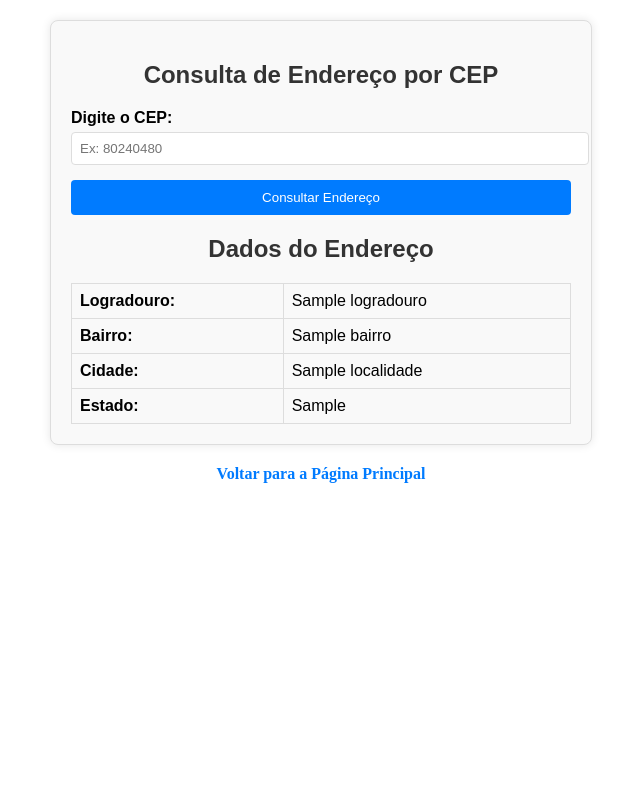
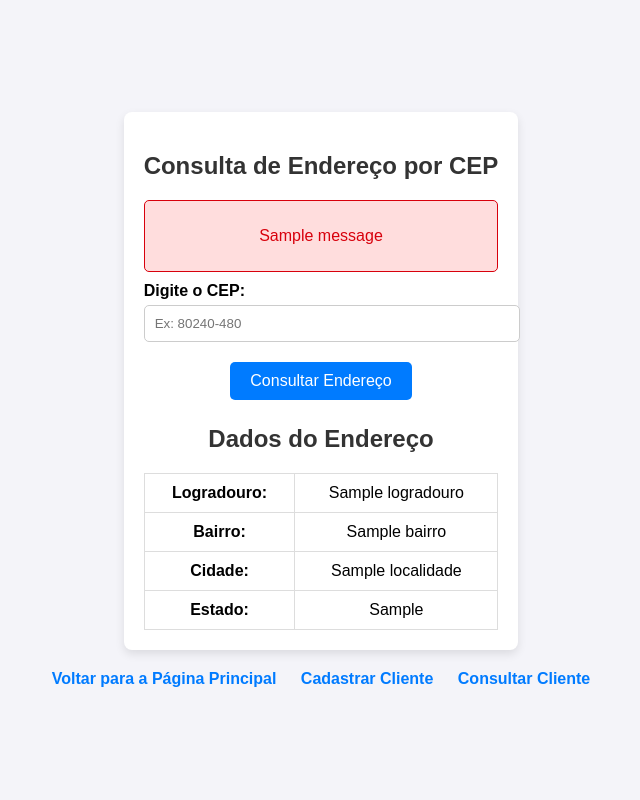
Before and after one commit to JvrCandido/Challenge-PY, a Flask app: template templates/consulta_cep.html in a window 1280 px wide. Shown: the whole page, without its empty margins (319-959 px from the left). Run offline with Flask 3, Linux system fonts and the light colour scheme; the template is opened without the code that fills it: most values are stand-ins (such as "Sample title", 1, 10 or a date in 2020); one stand-in notice (Sample message) is shown.

Commit message:
melhorias

```diff
--- a/app.py
+++ b/app.py
@@ -2,7 +2,7 @@ import re
 import json
 import cx_Oracle
 import requests
-from flask import Flask, render_template, request, redirect, url_for
+from flask import Flask, render_template, request, redirect, url_for, flash
 
 DB_USER = 'RM557129'
 DB_PASSWORD = '100306'
@@ -13,6 +13,7 @@ DB_SERVICE = 'ORCL'
 dsn = cx_Oracle.makedsn(DB_HOST, DB_PORT, service_name=DB_SERVICE)
 
 app = Flask(__name__)
+app.secret_key = 'sua_chave_secreta'  # Necessária para usar flash messages
 
 def conectar_bd():
     try:
@@ -45,6 +46,7 @@ def cadastrar_cliente():
 
         email = request.form['email']
         senha = request.form['senha']
+        cep = request.form['cep']  # Captura o CEP do formulário
 
         if not validar_email(email):
             print("Email inválido.")
@@ -57,8 +59,8 @@ def cadastrar_cliente():
         if connection:
             try:
                 cursor = connection.cursor()
-                cursor.execute("""INSERT INTO t_as_cliente (id_nome, id_email, cd_senha, pcd, idoso) VALUES (:1, :2, :3, :4, :5)""",
-                               (nome, email, senha, pcd, idoso))
+                cursor.execute("""INSERT INTO T_AS_CLIENTE (id_nome, id_email, cd_senha, cd_cep, pcd, idoso) VALUES (:1, :2, :3, :4, :5, :6)""",
+                               (nome, email, senha, cep, pcd, idoso))
                 connection.commit()
                 print("Cliente cadastrado com sucesso.")
             except cx_Oracle.DatabaseError as e:
@@ -76,45 +78,37 @@ def cadastrar_cliente():
 @app.route('/consultar_cliente', methods=['GET'])
 def consultar_cliente():
     email = request.args.get('email')
+    print(f"Consultando cliente com email: {email}")  # Para debugging
     connection = conectar_bd()
     if connection:
         cursor = connection.cursor()
-        cursor.execute("""SELECT id_nome, id_email, pcd, idoso FROM t_as_cliente WHERE id_email = :1""", (email,))
+        cursor.execute("""SELECT id_nome, id_email, cd_cep, pcd, idoso FROM T_AS_CLIENTE WHERE id_email = :1""", (email,))
         cliente = cursor.fetchone()
         cursor.close()
         connection.close()
 
+        print(f"Cliente encontrado: {cliente}")  # Para ver o que foi retornado
+
         if cliente:
-            exportar_cliente_para_json(cliente)
-            return json.dumps({
-                "nome": cliente[0],
-                "email": cliente[1],
-                "pcd": cliente[2],
-                "idoso": cliente[3]
-            })
-        return "Cliente não encontrado.", 404
+            return render_template('consultar_cliente.html', cliente=cliente)
+        return render_template('consultar_cliente.html', cliente=None)
     return "Erro de conexão com o banco de dados.", 500
 
-def exportar_cliente_para_json(cliente):
-    with open(f"{cliente[1]}.json", 'w') as json_file:
-        json.dump({
-            "nome": cliente[0],
-            "email": cliente[1],
-            "pcd": cliente[2],
-            "idoso": cliente[3]
-        }, json_file)
 
 @app.route('/consulta_cep', methods=['GET'])
 def consulta_cep():
     cep = request.args.get('cep')
-    response = requests.get(f'https://viacep.com.br/ws/{cep}/json/')
-    if response.status_code == 200:
-        dados_endereco = response.json()
-        if "erro" not in dados_endereco:
-            return json.dumps(dados_endereco)
+    dados_endereco = None
+
+    if cep:
+        response = requests.get(f"https://viacep.com.br/ws/{cep}/json/")
+
+        if response.status_code == 200:
+            dados_endereco = response.json()
         else:
-            return "CEP não encontrado.", 404
-    return "Erro ao consultar o CEP.", 500
+            flash("Erro ao consultar o CEP. Verifique se o CEP está correto.", "error")
+
+    return render_template('consulta_cep.html', dados_endereco=dados_endereco)
 
 if __name__ == '__main__':
     app.run(debug=True)
--- a/templates/consulta_cep.html
+++ b/templates/consulta_cep.html
@@ -1,85 +1,138 @@
 <!DOCTYPE html>
 <html lang="pt-br">
+
 <head>
     <meta charset="UTF-8">
     <title>Consulta de Endereço</title>
     <style>
+        body {
+            font-family: Arial, sans-serif;
+            background-color: #f4f4f9;
+            display: flex;
+            flex-direction: column;
+            justify-content: center;
+            align-items: center;
+            min-height: 100vh;
+            margin: 0;
+        }
+
         .container {
             max-width: 500px;
-            margin: 20px auto;
-            font-family: Arial, sans-serif;
-            border: 1px solid #ddd;
+            padding: 20px;
+            background-color: #ffffff;
             border-radius: 8px;
-            padding: 20px;
-            box-shadow: 0px 0px 10px rgba(0, 0, 0, 0.1);
-            background-color: #f9f9f9;
+            box-shadow: 0 4px 10px rgba(0, 0, 0, 0.1);
+            text-align: center;
         }
+
         h2 {
-            text-align: center;
             color: #333;
+            margin-bottom: 20px;
         }
+
         .form-group {
-            display: flex;
-            flex-direction: column;
             margin-bottom: 15px;
+            text-align: left;
         }
+
         label {
             font-weight: bold;
             margin-bottom: 5px;
+            display: block;
         }
+
         input[type="text"] {
-            padding: 8px;
-            border-radius: 4px;
-            border: 1px solid #ddd;
             width: 100%;
+            padding: 10px;
+            border-radius: 5px;
+            border: 1px solid #ccc;
+            transition: border-color 0.3s;
         }
+
+        input[type="text"]:focus {
+            border-color: #007bff;
+            outline: none;
+        }
+
         button {
-            padding: 10px;
+            padding: 10px 20px;
+            border: none;
+            border-radius: 5px;
             background-color: #007bff;
             color: white;
-            border: none;
-            border-radius: 4px;
             cursor: pointer;
-            width: 100%;
+            font-size: 16px;
+            transition: background-color 0.3s;
+            margin: 5px;
+            /* Margem para espaçamento entre os botões */
         }
+
         button:hover {
             background-color: #0056b3;
         }
-        .navigation {
-            text-align: center;
-            margin-top: 20px;
+
+        .alert {
+            margin: 10px 0;
+            padding: 10px;
+            background-color: #ffdddd;
+            color: #d8000c;
+            border: 1px solid #d8000c;
+            border-radius: 5px;
         }
-        .navigation a {
-            text-decoration: none;
-            color: #007bff;
-            font-weight: bold;
-        }
-        .navigation a:hover {
-            color: #0056b3;
-        }
+
         .endereco-table {
             width: 100%;
             border-collapse: collapse;
+            margin-top: 20px;
+        }
+
+        .endereco-table td {
+            padding: 10px;
+            border: 1px solid #ddd;
+        }
+
+        .no-result {
+            color: #888;
+            font-size: 1.1em;
             margin-top: 15px;
         }
-        .endereco-table td {
-            padding: 8px;
-            border: 1px solid #ddd;
+
+        .navigation {
+            margin-top: 20px;
+            text-align: center;
         }
-        .no-result {
-            text-align: center;
-            color: #888;
-            font-size: 1.1em;
+
+        .navigation a {
+            color: #007bff;
+            text-decoration: none;
+            font-weight: bold;
+            margin: 0 10px;
+        }
+
+        .navigation a:hover {
+            text-decoration: underline;
         }
     </style>
 </head>
+
 <body>
     <div class="container">
         <h2>Consulta de Endereço por CEP</h2>
-        <form method="GET" action="/consulta_cep">
+
+        {% with messages = get_flashed_messages() %}
+        {% if messages %}
+        <div class="alert">
+            {% for message in messages %}
+            <p>{{ message }}</p>
+            {% endfor %}
+        </div>
+        {% endif %}
+        {% endwith %}
+
+        <form method="GET" action="{{ url_for('consulta_cep') }}">
             <div class="form-group">
                 <label for="cep">Digite o CEP:</label>
-                <input type="text" id="cep" name="cep" placeholder="Ex: 80240480" required>
+                <input type="text" id="cep" name="cep" placeholder="Ex: 80240-480" required>
             </div>
             <button type="submit">Consultar Endereço</button>
         </form>
@@ -110,7 +163,10 @@
     </div>
 
     <div class="navigation">
-        <a href="./index.html"">Voltar para a Página Principal</a>
+        <a href="{{ url_for('index') }}">Voltar para a Página Principal</a>
+        <a href="http://127.0.0.1:5000/cadastrar_cliente">Cadastrar Cliente</a>
+        <a href="http://127.0.0.1:5000/consultar_cliente">Consultar Cliente</a>
     </div>
 </body>
+
 </html>
--- a/templates/index.html
+++ b/templates/index.html
@@ -44,9 +44,9 @@
     <div class="container">
         <h1>Sistema de Gerenciamento de Clientes</h1>
         <div class="navigation">
-            <a href="./cadastrar_cliente.html">Cadastrar Cliente</a>
-            <a href="./consultar_cliente.html">Consultar Cliente</a>
-            <a href="./consulta_cep.html">Consultar Endereço por CEP</a>
+            <a href="http://127.0.0.1:5000/cadastrar_cliente">Cadastrar Cliente</a>
+            <a href="http://127.0.0.1:5000/consultar_cliente">Consultar Cliente</a>
+            <a href="http://127.0.0.1:5000/consulta_cep">Consultar Endereço por CEP</a>
         </div>
     </div>
 </body>
```
Also changed, not shown: templates/cadastrar_cliente.html (+6 -2 lines), templates/consultar_cliente.html (+7 -10 lines). Lines whose indentation alone changed are shown as unchanged.
